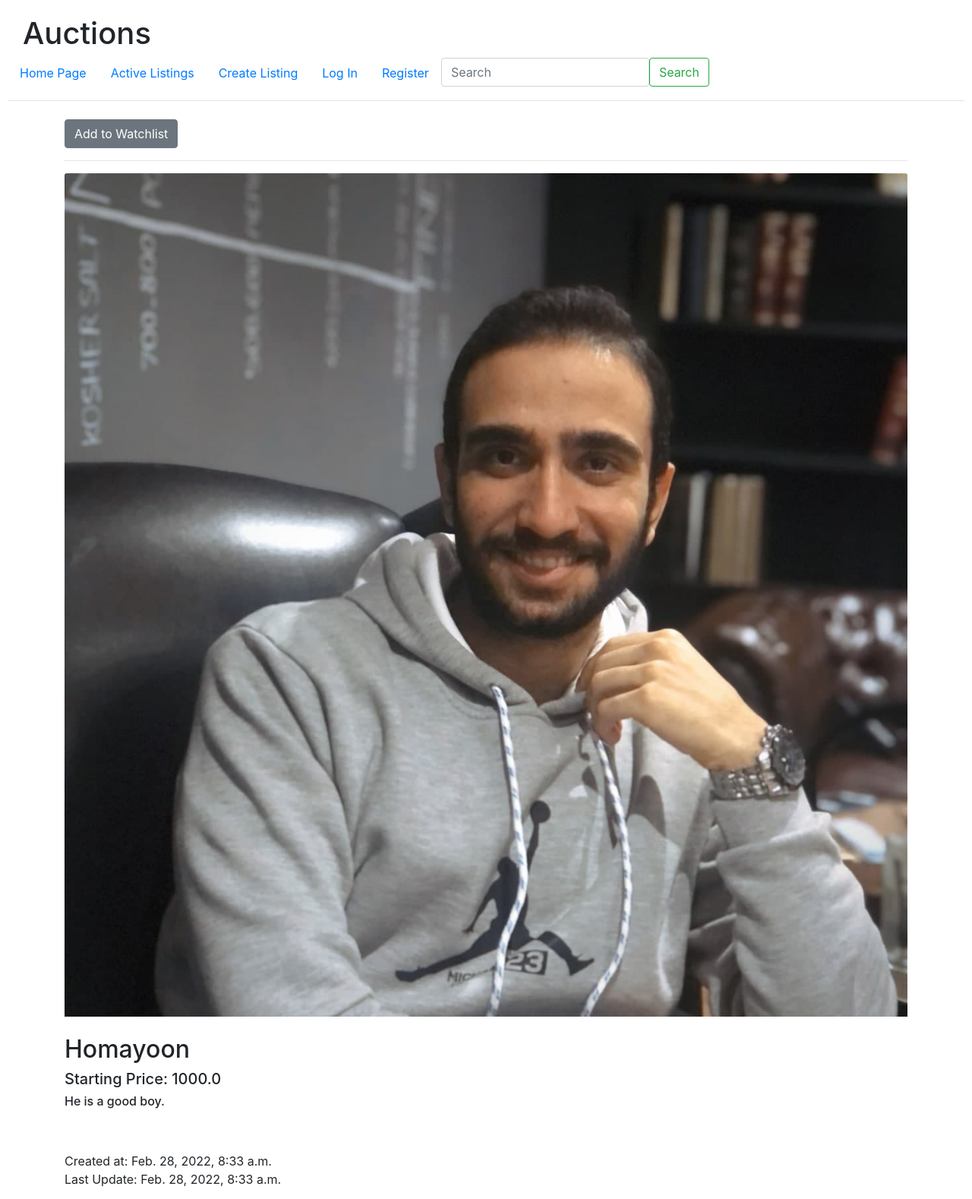
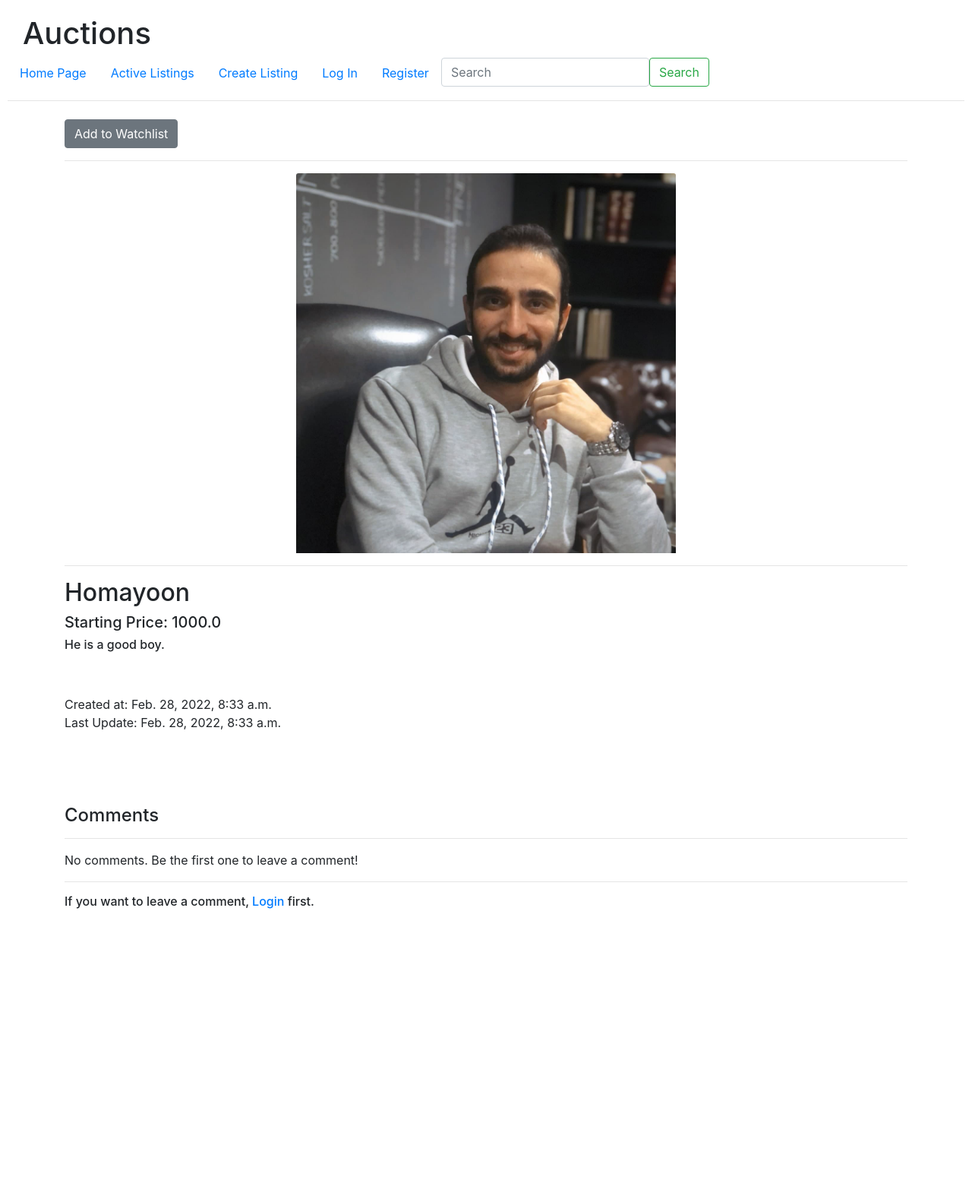
Before and after one commit to HomayoonAlimohammadi/Python-JavaScript-Harvard-CS50, a Django app: page /auction/listings/19/ in a window 1280 px wide. Shown: the top 1578 px of the page at 76% size. After the commit the page ends 1196 px from the top, so only its background shows below. Run offline with Django 4.2, Linux system fonts and the light colour scheme; data comes from the database, SQL or seed files in the repository; data that the repository does not hold is empty; some libraries are stand-ins or nearby versions.

Commit message:
Alter listing html

```diff
--- a/Commerce/templates/auction/listing.html
+++ b/Commerce/templates/auction/listing.html
@@ -8,6 +8,16 @@
 {% block body %}
 {% load static %}
 {% load crispy_forms_tags %}
+
+<style>
+    #image {
+        max-width: 500px;
+        display: block;
+        margin-left: auto;
+        margin-right: auto;
+    }
+</style>
+
 <div class="container py-2">
     {% if is_watching %}
     <a href="{% url 'auction:toggle_watch' listing.id %}">
@@ -26,7 +36,8 @@
     {% else %}
     <img src="{% static 'Auction/no_image.jpg' %}" class="card-img-top img-fluid">
     {% endif %}
-    <br/>
+    <hr>
+    <vr></vr>
     <h2>{{ listing.title }}</h2>
     <h5>
     Starting Price: {{ listing.starting_price }}
```
